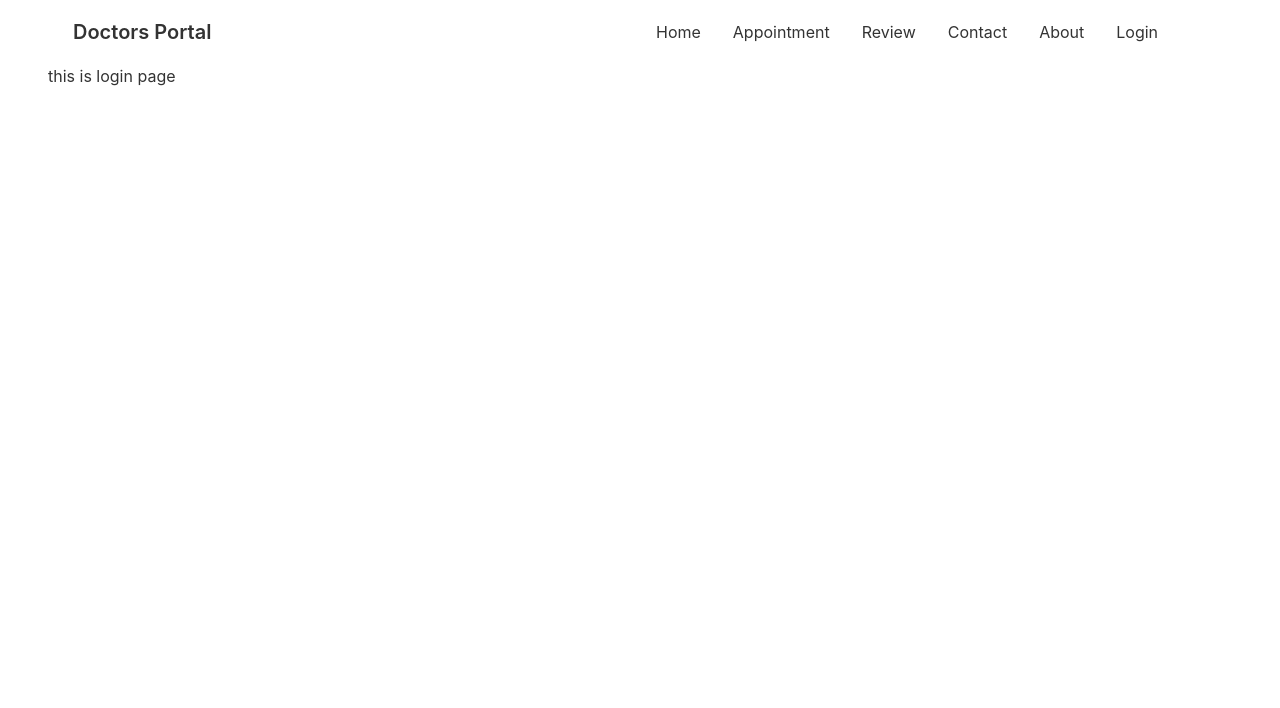
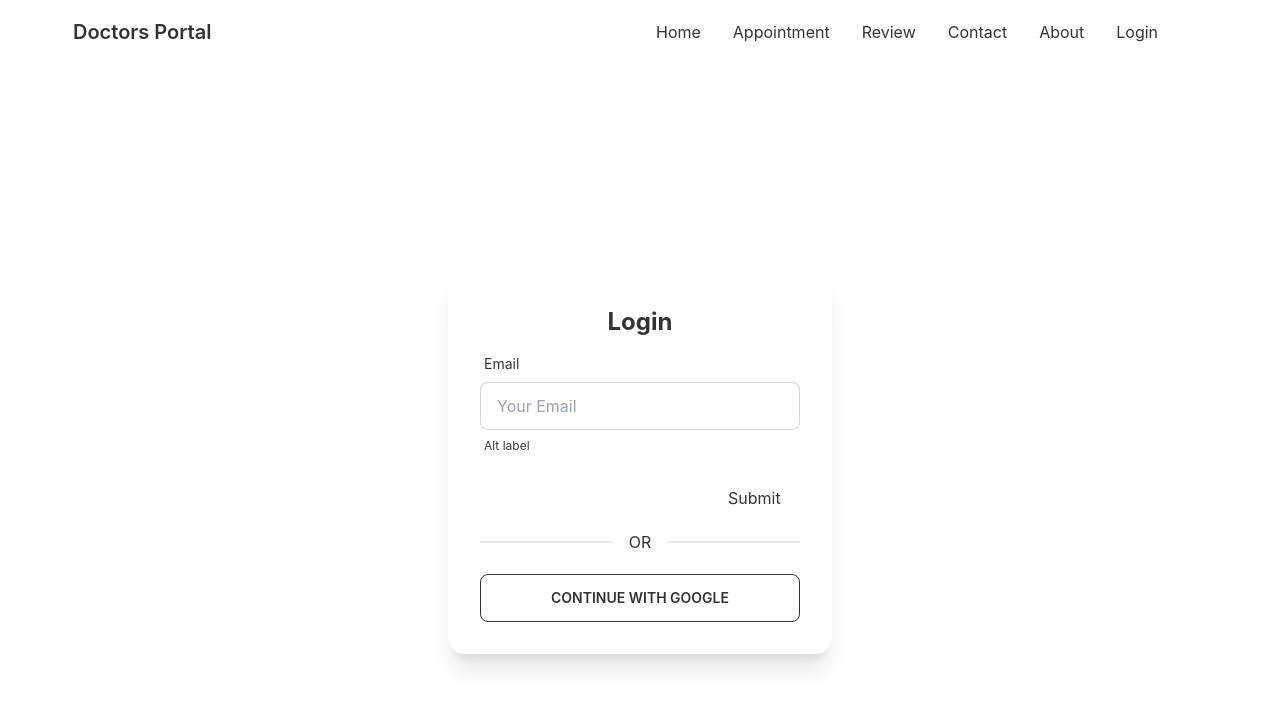
Before and after one commit to suparansharma/doctor_portal_using_react, a React (Create React App) app: page /login in a window 1280 px wide. Shown: the top 708 px of the page. Built offline with nearby package versions, Linux system fonts and the light colour scheme; no server answers.

Commit message:
login pages

```diff
--- a/package.json
+++ b/package.json
@@ -13,6 +13,7 @@
     "react-day-picker": "^8.3.5",
     "react-dom": "^18.2.0",
     "react-firebase-hooks": "^5.0.3",
+    "react-hook-form": "^7.38.0",
     "react-router-dom": "^6.4.2",
     "react-scripts": "5.0.1",
     "web-vitals": "^2.1.4"
--- a/src/Pages/Login/Login.js
+++ b/src/Pages/Login/Login.js
@@ -1,11 +1,76 @@
-import React from 'react';
+import React from "react";
+import { useSignInWithGoogle } from "react-firebase-hooks/auth";
+import auth from "../../firebase.init";
+import { useForm } from "react-hook-form";
 
 const Login = () => {
-    return (
-        <div>
-            <h2>this is login page</h2>
+  const [signInWithGoogle, user, loading, error] = useSignInWithGoogle(auth);
+  const {
+    register,
+    formState: { errors },
+    handleSubmit,
+  } = useForm();
+
+  const onSubmit = (data) => {
+    console.log(data);
+  };
+  if (user) {
+    console.log(user);
+  }
+  return (
+    <div className="flex h-screen justify-center items-center">
+      <div className="card w-96 bg-base-100 shadow-xl">
+        <div className="card-body">
+          <h2 className="text-center text-2xl font-bold">Login</h2>
+
+          <form onSubmit={handleSubmit(onSubmit)}>
+            <div className="form-control w-full max-w-xs">
+              <label className="label">
+                <span className="label-text">Email</span>
+              </label>
+              <input
+                type="email"
+                placeholder="Your Email"
+                className="input input-bordered w-full max-w-xs"
+                {...register("email", {
+                  pattern: {
+                    value: /[A-Za-z]{3}/,
+                    message: 'error message' // JS only: <p>error message</p> TS only support string
+                  }})}
+              />
+              <label className="label">
+                <span className="label-text-alt">Alt label</span>
+              </label>
+            </div>
+
+            <input
+
+              aria-invalid={errors.firstName ? "true" : "false"}
+            />
+            {errors.firstName?.type === "required" && (
+              <p role="alert">First name is required</p>
+            )}
+
+            <input
+              {...register("mail", { required: "Email Address is required" })}
+              aria-invalid={errors.mail ? "true" : "false"}
+            />
+            {errors.mail && <p role="alert">{errors.mail?.message}</p>}
+
+            <input type="submit" />
+          </form>
+
+          <div className="divider">OR</div>
+          <button
+            onClick={() => signInWithGoogle()}
+            className="btn btn-outline"
+          >
+            Continue With Google
+          </button>
         </div>
-    );
+      </div>
+    </div>
+  );
 };
 
 export default Login;
--- a/src/firebase.init.js
+++ b/src/firebase.init.js
@@ -6,12 +6,12 @@ import { getAuth } from "firebase/auth";
 
 // Your web app's Firebase configuration
 const firebaseConfig = {
-  apiKey: process.env.REACT_APP_API_KEY ,
+  apiKey: process.env.REACT_APP_API_KEY,
   authDomain:process.env.REACT_APP_AUTH_DOMAIN,
   projectId:process.env.REACT_APP_PROJECT_ID,
   storageBucket:process.env.REACT_APP_STORAGE_BUCKET,
   messagingSenderId:process.env.REACT_APP_MESSAGING_SENDER_ID,
-  appId:process.env.REACT_APP_APP_ID
+  appId:process.env.REACT_APP_APP_ID,
 };
 
 // Initialize Firebase
```
Also changed, not shown: 1 other file (tests, documents, lock files or other folders).
